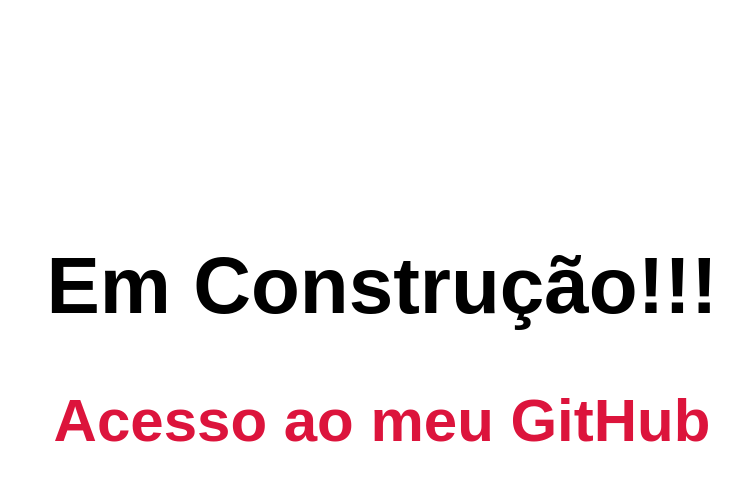
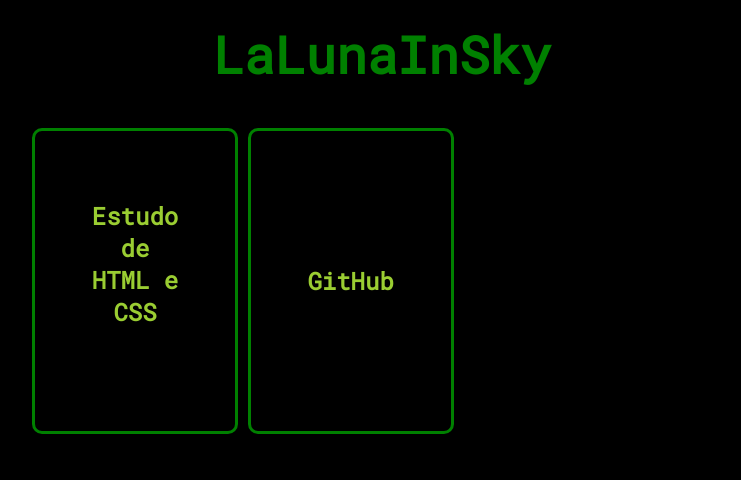
Before and after one commit to LaLunaInSky/lalunainsky.github.io, a plain HTML site: page index.html in a window 1280 px wide. Shown: the whole page, without its empty margins (258-999 px from the left). Drawn offline with Linux system fonts and the light colour scheme.

Commit message:
25/10/2024 12:57

```diff
--- a/index.html
+++ b/index.html
@@ -3,34 +3,30 @@
 <head>
     <meta charset="UTF-8">
     <meta name="viewport" content="width=device-width, initial-scale=1.0">
+    <link rel="stylesheet" href="style.css">
     <title>LaLunaInSky</title>
-    <style>
-        body {
-            text-align: center;
-            font-family: Arial, Helvetica, sans-serif;
-            font-size: 2.5em;
-        }
-
-        h1 {
-            margin-top: 3em;
-        }
-
-        h2 > a {
-            text-decoration: none;
-            color: crimson;
-        }
-
-        a:hover {
-            color: rgb(145, 27, 99);
-        }
-    </style>
 </head>
 <body>
-    <h1>
-        Em Construção!!!
-    </h1>
-    <h2>
-        <a href="https://github.com/LaLunaInSky" target="_self">Acesso ao meu GitHub</a>
-    </h2>
+    <header>
+        <h1>
+            LaLunaInSky
+        </h1>
+    </header>
+    <main>
+        <a href="https://lalunainsky.github.io/Estudos_HTML_e_CSS/" target="_blank">
+            <section class="container" id="estudoH_C">
+                <h2>
+                    Estudo de HTML e CSS
+                </h2>
+            </section>
+        </a>
+        <a href="https://github.com/LaLunaInSky" target="_blank">
+            <section class="container" id="github">
+                <h2>
+                    GitHub
+                </h2>
+            </section>
+        </a>
+    </main>
 </body>
 </html>
--- /dev/null
+++ b/style.css
@@ -0,0 +1,70 @@
+@charset "UTF-8";
+
+@font-face {
+    font-family: "teste_font";
+    src: url(fonts/RobotoMono-Regular.ttf);
+}
+
+* {
+    margin: 0px;
+}
+
+body {
+    background-color: black;
+    font-family: 'teste_font';
+    color: green;
+}
+
+header {
+    cursor: default;
+    font-size: 1.6em;
+    margin: 20px 0px 30px;
+    text-align: center;
+}
+
+main {
+    max-width: 700px;
+    margin: auto;
+    padding: 10px;
+}
+
+.container {
+    display: inline-flex;
+    height: 300px;
+    width: 200px;
+    border-radius: 10px;
+    border: 3px solid green;
+}
+
+a {
+    color: yellowgreen;
+    text-decoration: none;
+}
+
+#estudoH_C {
+    position: relative;
+    text-align: center;
+}
+
+#estudoH_C > h2 {
+    position: absolute;
+    left: 50%;
+    top: 40%;
+    transform: translate(-50%, -40%);
+}
+
+#github {
+    position: relative;
+    text-align: center;
+}
+
+#github > h2 {
+    position: absolute;
+    left: 50%;
+    top: 50%;
+    transform: translate(-50%, -50%);
+}
+
+.container:hover {
+    background-color: rgba(153, 205, 50, 0.123);
+}
```
Also changed, not shown: fonts/RobotoMono-Regular.ttf (added).
